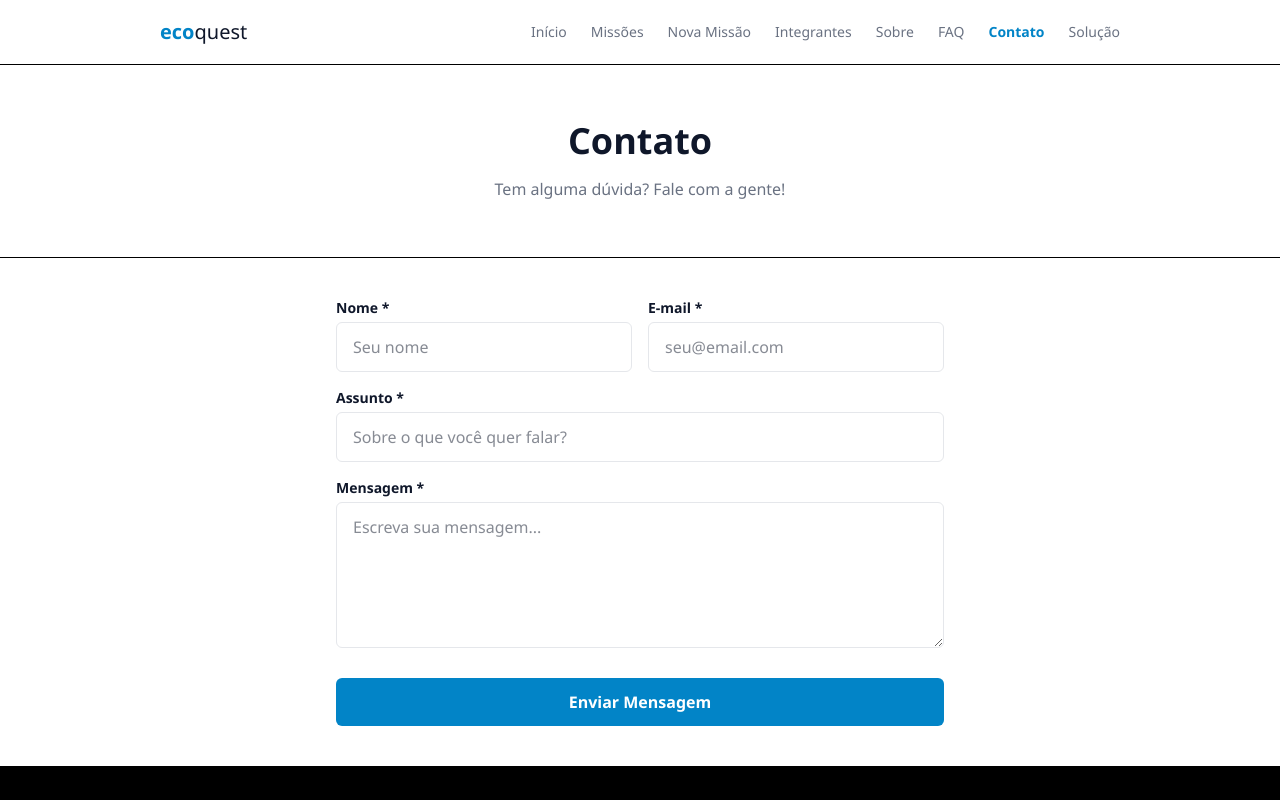
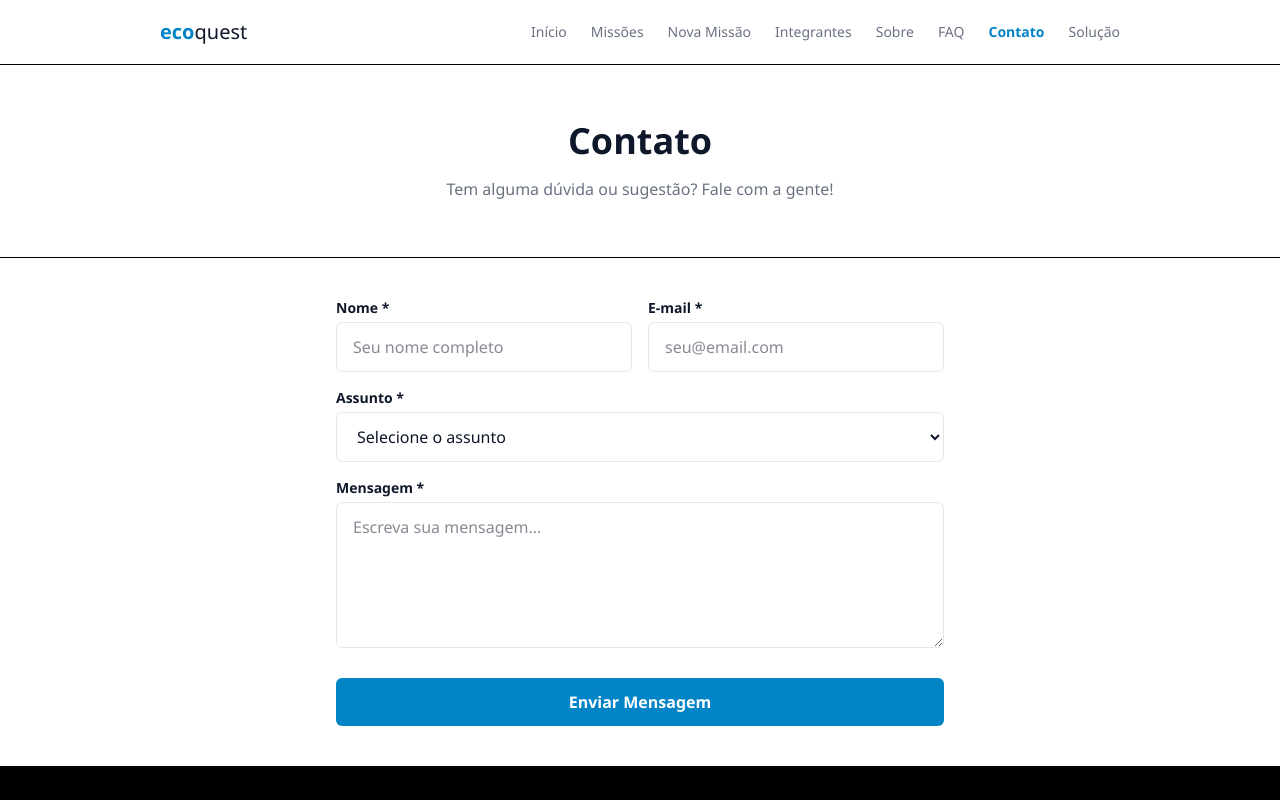
Before and after one commit to KauanMattos/EcoQuest_FrontEnd, a React (Vite) app: page /contato in a window 1280 px wide. Shown: the top 800 px of the page. Built offline with nearby package versions, Linux system fonts and the light colour scheme.

Commit message:
feat: melhora campo assunto no formulário de contato

```diff
--- a/src/pages/Contato/Contato.tsx
+++ b/src/pages/Contato/Contato.tsx
@@ -7,6 +7,14 @@ interface ContatoFormData {
   assunto: string
   mensagem: string
 }
+
+const assuntos = [
+  'Dúvida geral',
+  'Reportar um problema',
+  'Sugestão de melhoria',
+  'Parceria',
+  'Outro',
+]
 
 export default function Contato() {
   const [enviado, setEnviado] = useState(false)
@@ -34,7 +42,7 @@ export default function Contato() {
       <section className="bg-white border-b border-black py-14 px-8">
         <div className="max-w-5xl mx-auto text-center">
           <h1 className="text-4xl font-bold text-text-main mb-4">Contato</h1>
-          <p className="text-gray-500">Tem alguma dúvida? Fale com a gente!</p>
+          <p className="text-gray-500">Tem alguma dúvida ou sugestão? Fale com a gente!</p>
         </div>
       </section>
 
@@ -46,7 +54,7 @@ export default function Contato() {
               <label className="block text-sm font-semibold text-text-main mb-1">Nome *</label>
               <input
                 type="text"
-                placeholder="Seu nome"
+                placeholder="Seu nome completo"
                 className="w-full px-4 py-3 rounded-md border border-gray-200 outline-none focus:border-primary"
                 {...register('nome', { required: 'Informe seu nome' })}
               />
@@ -70,12 +78,15 @@ export default function Contato() {
 
           <div className="mb-4">
             <label className="block text-sm font-semibold text-text-main mb-1">Assunto *</label>
-            <input
-              type="text"
-              placeholder="Sobre o que você quer falar?"
+            <select
               className="w-full px-4 py-3 rounded-md border border-gray-200 outline-none focus:border-primary"
-              {...register('assunto', { required: 'Informe o assunto' })}
-            />
+              {...register('assunto', { required: 'Selecione um assunto' })}
+            >
+              <option value="">Selecione o assunto</option>
+              {assuntos.map(a => (
+                <option key={a} value={a}>{a}</option>
+              ))}
+            </select>
             {errors.assunto && <p className="text-red-500 text-sm mt-1">{errors.assunto.message}</p>}
           </div>
 
@@ -85,7 +96,7 @@ export default function Contato() {
               rows={5}
               placeholder="Escreva sua mensagem..."
               className="w-full px-4 py-3 rounded-md border border-gray-200 outline-none focus:border-primary resize-y"
-              {...register('mensagem', { required: 'Escreva sua mensagem' })}
+              {...register('mensagem', { required: 'Escreva sua mensagem', minLength: { value: 10, message: 'Mensagem muito curta (mínimo 10 caracteres)' } })}
             />
             {errors.mensagem && <p className="text-red-500 text-sm mt-1">{errors.mensagem.message}</p>}
           </div>
```
